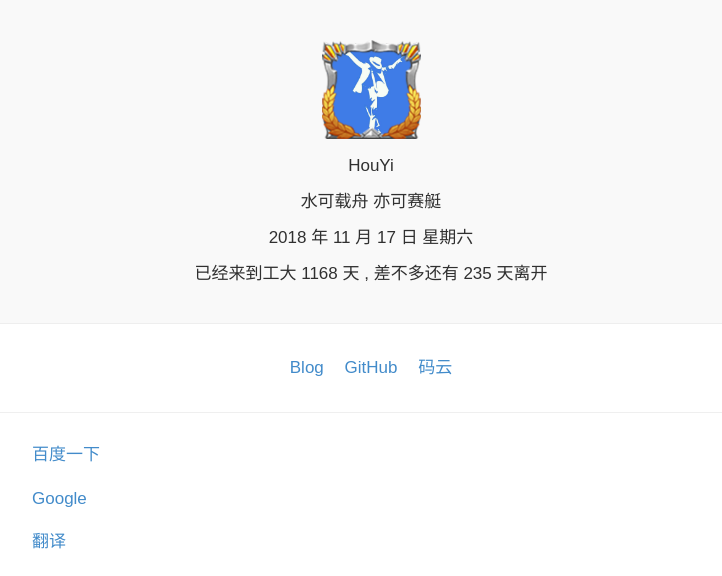
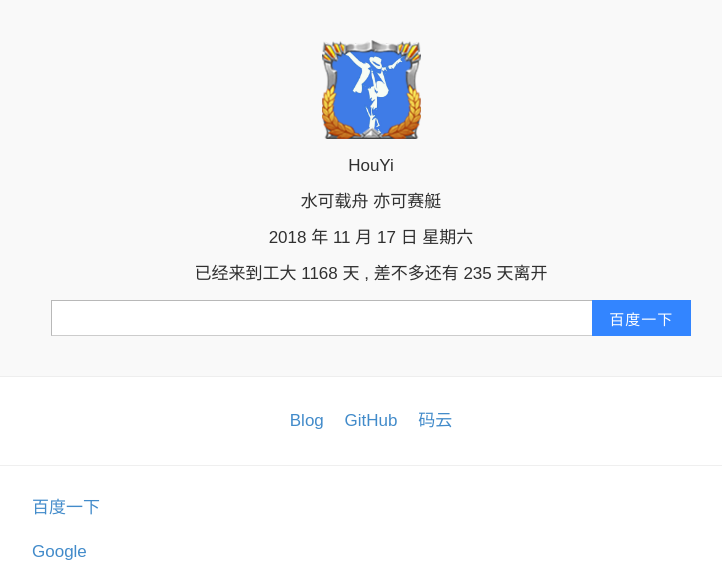
Before and after one commit to WhiskyHou/WhiskyHou.github.io, a PHP site: page / in a window 1280 px wide. Shown: the top 576 px of the page, without its empty margins (269-991 px from the left). Run offline with PHP 8.4, Linux system fonts and the light colour scheme.

Commit message:
baidu search

```diff
--- a/index.html
+++ b/index.html
@@ -29,9 +29,20 @@
         <p id="time date"></p>
         <p id="gongda date"></p>
         <script src="./xxhouyi_files/time.js"></script>
+
+        <div class="baidu">
+            <span class="bg s_ipt_wr quickdelete-wrap">
+                <input type="text" id="wd" class="s_ipt" value maxlength="255" autocomplete="off"></span>
+            <span class="bg s_btn_wr">
+                <input type="submit" id="su" value="百度一下" class="bg s_btn"></span>
+            <script src="./xxhouyi_files/search.js"></script>
+        </div>
     </header>
 
     <div id="container">
+
+
+
         <div class="block">
 
             <a target="_top" class="main" href="http://starfleet.vip">Blog</a>
--- /dev/null
+++ b/xxhouyi_files/search.js
@@ -0,0 +1,25 @@
+
+var input = document.getElementById("wd");
+var button = document.getElementById("su");
+
+input.onkeydown = function (ev) {
+    if (ev.keyCode == 13) {
+        var text = input.value;
+        var keywords = text.split(" ");
+        var url = "https://www.baidu.com/s?wd=";
+        for (var keyword of keywords) {
+            url += (keyword + "%20");
+        }
+        window.open(url);
+    }
+}
+
+button.addEventListener("click", () => {
+    var text = input.value;
+    var keywords = text.split(" ");
+    var url = "https://www.baidu.com/s?wd=";
+    for (var keyword of keywords) {
+        url += (keyword + "%20");
+    }
+    window.open(url);
+});
--- a/xxhouyi_files/style.css
+++ b/xxhouyi_files/style.css
@@ -1,3 +1,132 @@
+.s_ipt_wr.bg, .s_btn_wr.bg, #su.bg {
+    background-image: none;
+}
+.s_btn {
+    width: 100px;
+    height: 36px;
+    color: #fff;
+    font-size: 15px;
+    letter-spacing: 1px;
+    background: #3385ff;
+    border-bottom: 0px solid #2d78f4;
+    outline: medium;
+    *border-bottom: 0;
+    -webkit-appearance: none;
+    -webkit-border-radius: 0;
+}
+.s_ipt_wr.bg, .s_btn_wr.bg, #su.bg {
+    background-image: none;
+}
+.s_btn_wr {
+    width: auto;
+    height: auto;
+    border-bottom: 0px solid transparent;
+    *border-bottom: 0;
+}
+.s_btn_wr {
+    width: 100px;
+    height: 34px;
+    display: inline-block;
+    background-position: -120px -48px;
+    *position: relative;
+    z-index: 0;
+    vertical-align: top;
+}
+
+#kw {
+    position: relative;
+}
+.quickdelete-wrap input {
+    width: 500px;
+}
+.s_ipt {
+    width: 526px;
+    height: 22px;
+    font: 16px/18px arial;
+    line-height: 22px;
+    margin: 6px 0 0 2px;
+    padding: 0;
+    background: transparent;
+    border: 0;
+    outline: 0;
+    -webkit-appearance: none;
+}
+input {
+    border: 0;
+    padding: 0;
+}
+input {
+    padding: 0px 0px;
+}
+user agent stylesheet
+input {
+    -webkit-appearance: textfield;
+    background-color: white;
+    -webkit-rtl-ordering: logical;
+    cursor: text;
+    padding: 0px;
+    border-width: 0px;
+    border-style: inset;
+    border-color: initial;
+    border-image: initial;
+}
+user agent stylesheet
+input, textarea, select, button {
+    text-rendering: auto;
+    color: initial;
+    letter-spacing: normal;
+    word-spacing: normal;
+    text-transform: none;
+    text-indent: 0px;
+    text-shadow: none;
+    display: inline-block;
+    text-align: start;
+    margin: 0em;
+    font: 400 13.3333px Arial;
+}
+user agent stylesheet
+input, textarea, select, button, meter, progress {
+    -webkit-writing-mode: horizontal-tb !important;
+}
+
+.s_ipt_wr.bg, .s_btn_wr.bg, #su.bg {
+    background-image: none;
+}
+.quickdelete-wrap {
+    position: relative;
+}
+.s_ipt_wr {
+    border: 1px solid #b6b6b6;
+    border-color: #7b7b7b #b6b6b6 #b6b6b6 #7b7b7b;
+    background: #fff;
+    display: inline-block;
+    vertical-align: top;
+    width: 540px;
+    margin-right: -5;
+    border-right-width: 0;
+    border-color: #b8b8b8 transparent #ccc #b8b8b8;
+    overflow: hidden;
+}
+.s_ipt_wr {
+    height: 34px;
+}
+.bg {
+    background-image: url(https://ss1.bdstatic.com/5eN1bjq8AAUYm2zgoY3K/r/www/cache/static/protocol/https/global/img/icons_5859e57.png);
+    background-repeat: no-repeat;
+    _background-image: url(https://ss1.bdstatic.com/5eN1bjq8AAUYm2zgoY3K/r/www/cache/static/protocol/https/global/img/icons_d5b04cc.gif);
+}
+
+
+
+
+
+
+
+
+
+
+
+
 h1, h2, h3, h4, h5, strong, b {
   font-weight: 600; }
 
```
Also changed, not shown: xxhouyi_files/time.ts (deleted, +0 -30 lines).
